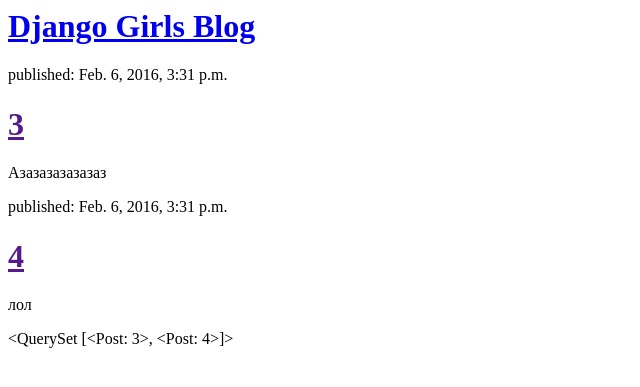
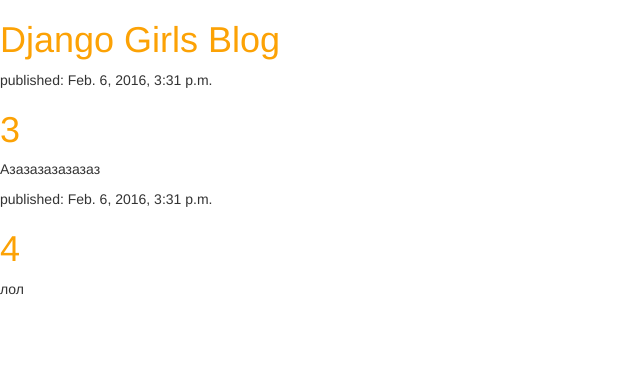
Before and after one commit to AlbumTemo/my-first-blog, a Django app: page / in a window 1280 px wide. Shown: the top 387 px of the page, without its empty margins (0-640 px from the left). Run offline with Django 3.2, Linux system fonts and the light colour scheme; data comes from the database, SQL or seed files in the repository; some libraries are stand-ins or nearby versions.

Commit message:
Modified templates to display posts from database.

```diff
--- /dev/null
+++ b/blog/static/css/blog.css
@@ -0,0 +1,3 @@
+ h1 a {
+        color: #FCA205;
+    }
--- a/blog/templates/blog/post_list.html
+++ b/blog/templates/blog/post_list.html
@@ -1,6 +1,10 @@
+{% load staticfiles %}
     <html>
         <head>
-            <title>Nadia'a Blog</title>
+            <title>Django Girls blog</title>
+            <link rel="stylesheet" href="//maxcdn.bootstrapcdn.com/bootstrap/3.2.0/css/bootstrap.min.css">
+            <link rel="stylesheet" href="//maxcdn.bootstrapcdn.com/bootstrap/3.2.0/css/bootstrap-theme.min.css">
+            <link rel="stylesheet" href="{% static 'css/blog.css' %}">
         </head>
         <body>
             <div>
@@ -14,8 +18,5 @@
                     <p>{{ post.text|linebreaks }}</p>
                 </div>
             {% endfor %}
-            <div>
-{{ posts }}
-            </div>
         </body>
     </html>
```
Lines whose indentation alone changed are shown as unchanged.
